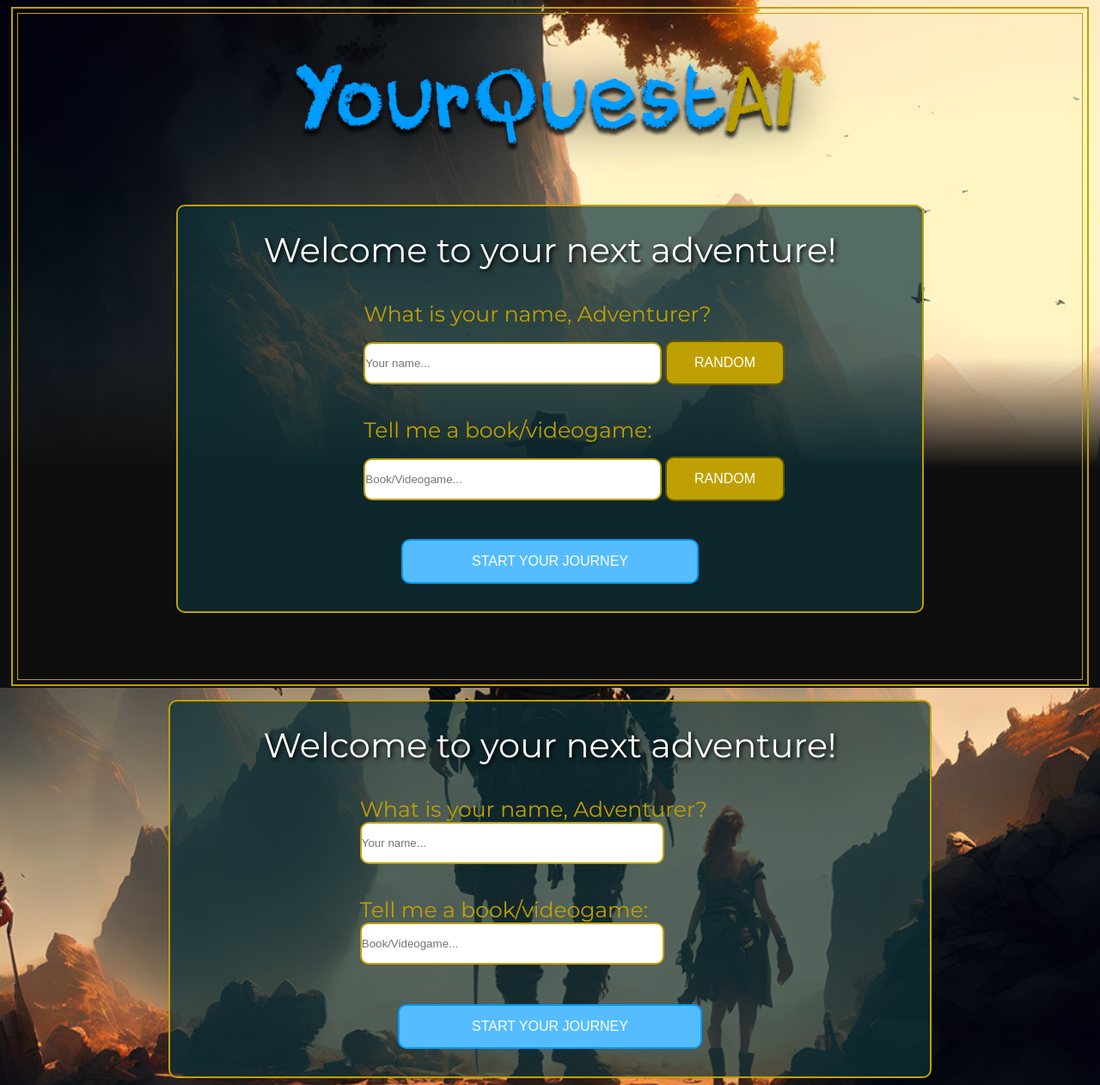
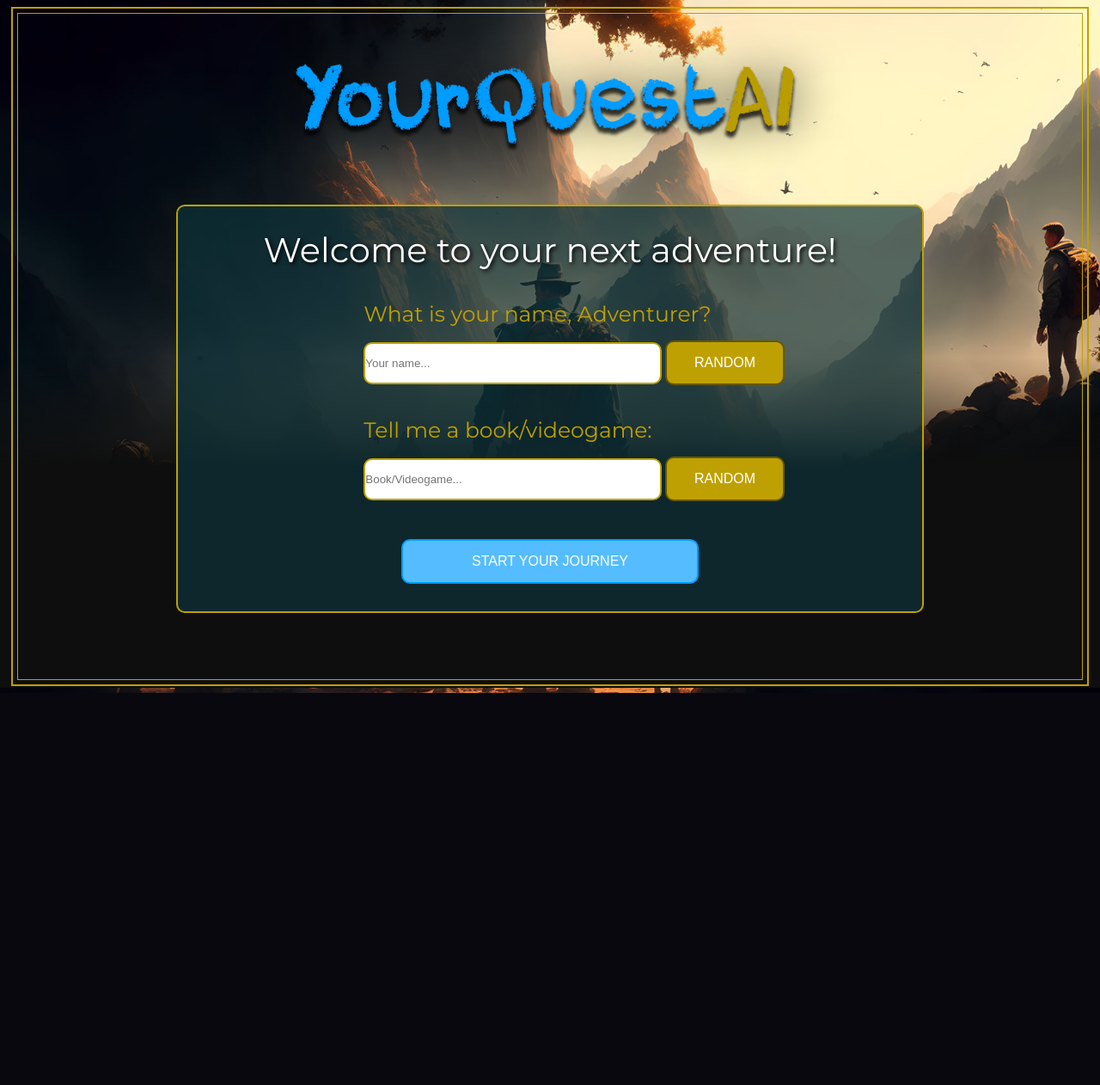
Before and after one commit to sebso505/AdventureGameAI, a Flask app: page / in a window 1280 px wide. Shown: the whole page at 86% size. After the commit the page ends 806 px from the top, so only its background shows below. Run offline with Flask 2, Linux system fonts and the light colour scheme.

```diff
--- a/YourQuestAI/templates/index.html
+++ b/YourQuestAI/templates/index.html
@@ -33,16 +33,3 @@
 </div>
 </body>
 </html>
-
-
-<div class="forma">
-    <div class="first">
-        Welcome to your next adventure!
-    </div>
-
-  <form action="" method="POST">
-      <label for="fname"><div class="textask">What is your name, Adventurer?</div></label>
-    <input type="text" id="fname" name="variableName" placeholder="Your name..." required>
-    <label for="lname"><div class="textask">Tell me a book/videogame:</div></label>
-    <input type="text" id="lname" name="variableStory" placeholder="Book/Videogame..." required>
-    <input type="submit" value="START YOUR JOURNEY">
```
